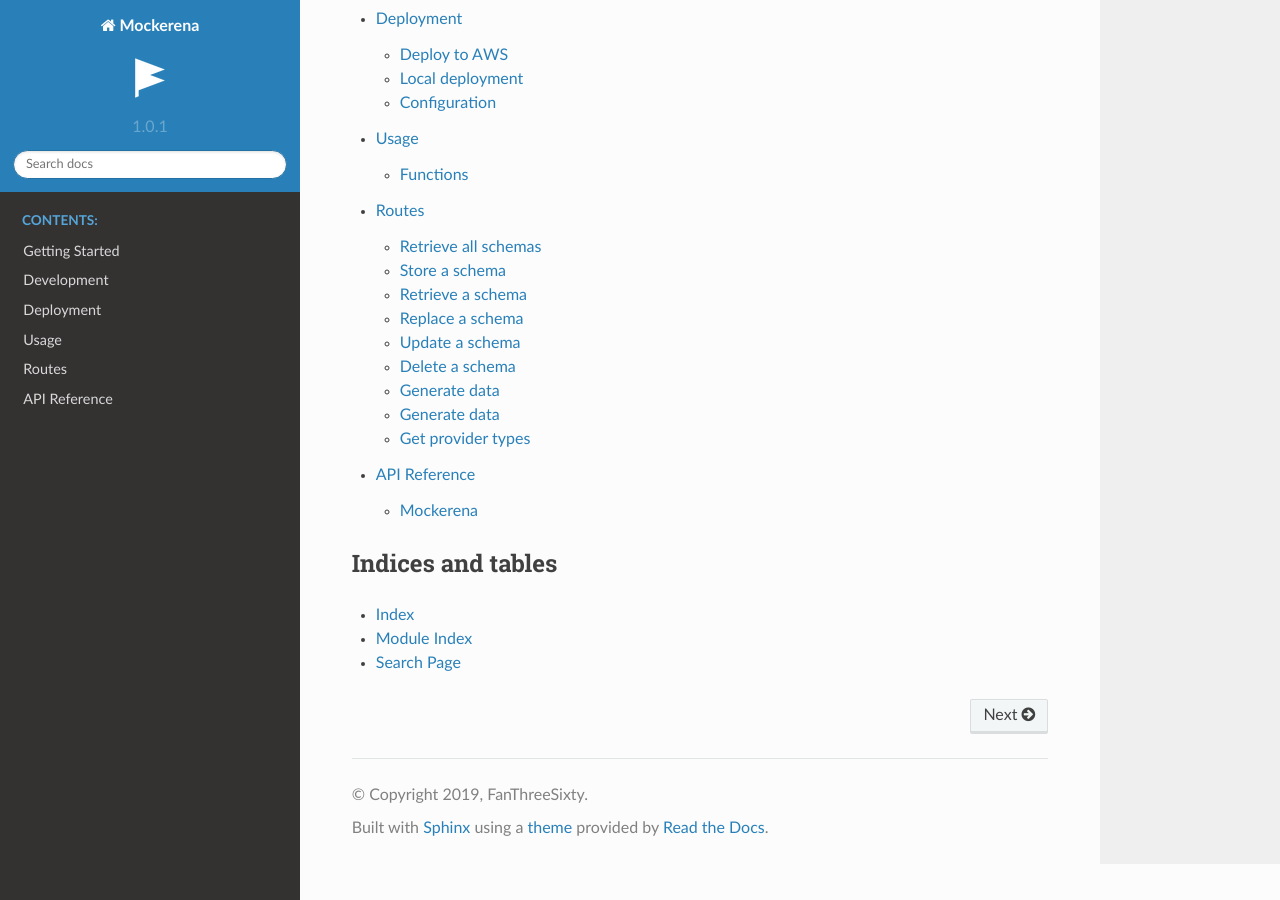
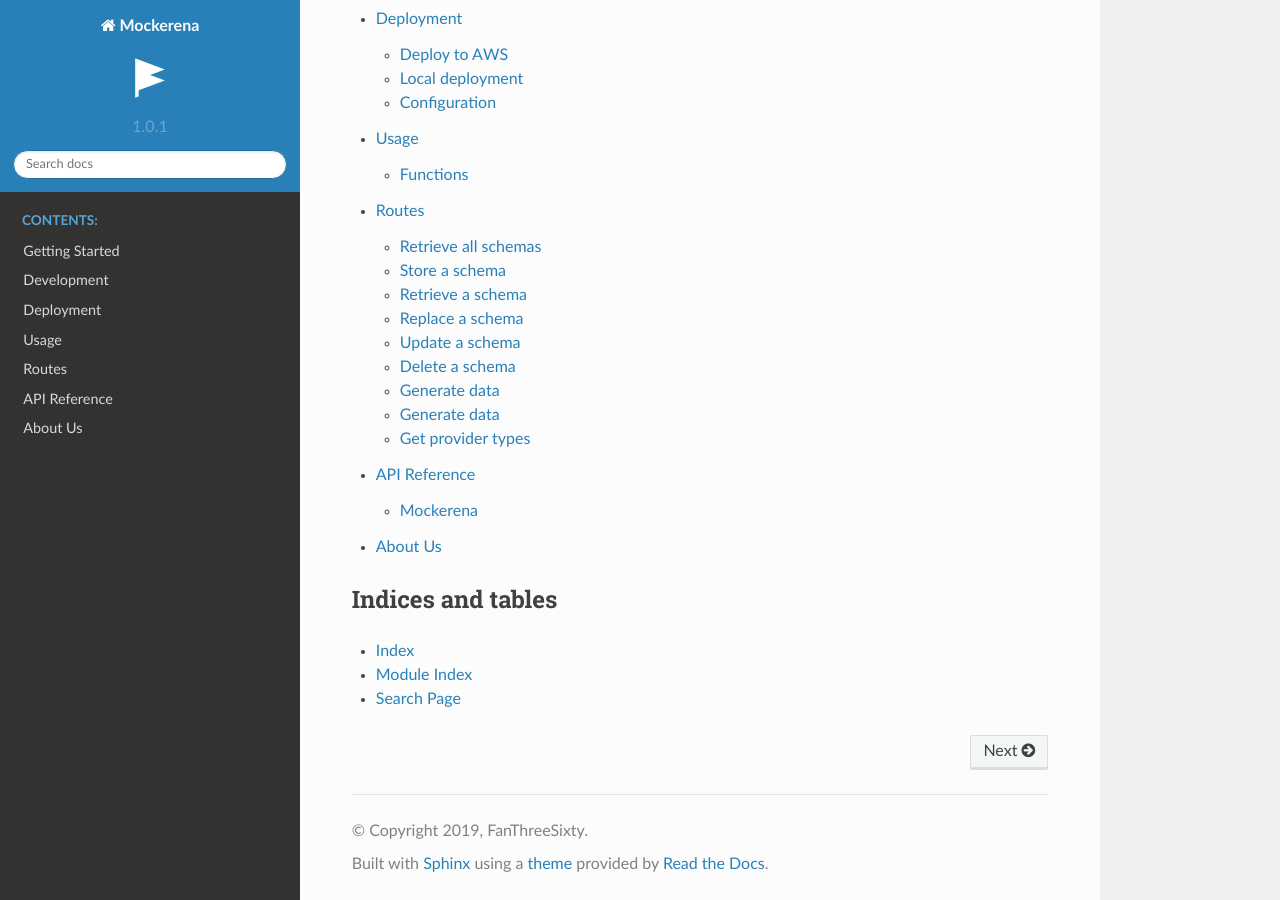
Before and after one commit to FanThreeSixty/mockerena, a Sphinx documentation site: the page built from docs/index.rst, in a window 1280 px wide and 900 px high, scrolled down 529 px. Built offline with Sphinx 7.4.7 and the Read the Docs theme 2.0.0, drawn with Linux system fonts in a browser that asks for light colours.

Commit message:
Add an about us for FanThreeSixty

```diff
--- a/docs/index.rst
+++ b/docs/index.rst
@@ -55,6 +55,7 @@
    Usage <usage>
    Routes <routes>
    API Reference <api>
+   About Us <https://www.fanthreesixty.com/about-us/>
 
 
 
```
